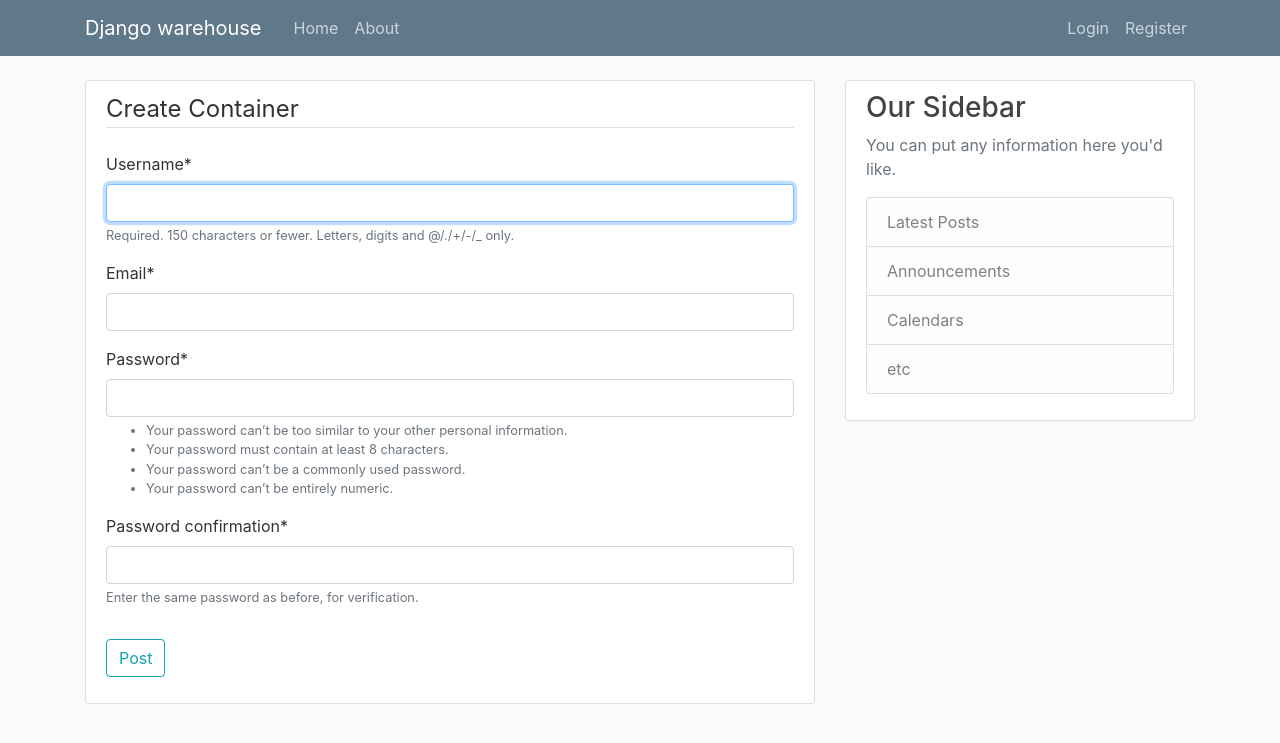
After one commit to vandlol/stenchef, a Django app: template stenchef/warehouse/templates/warehouse/container_create.html in a window 1280 px wide. The commit adds this page. Shown: the top 743 px of the page. Run offline with Django 3.2, Linux system fonts and the light colour scheme; the template is opened without the code that fills it: values that come from a table or form of the project are taken from there, others are empty; some libraries are stand-ins or nearby versions.

Commit message:
added forms to create container and containertype

```diff
--- a/requirements.txt
+++ b/requirements.txt
@@ -1,5 +1,6 @@
 django-crispy-forms==1.9.2
 django-currentuser==0.5.1
+django-easy-select2==1.5.7
 django-extensions==3.0.5
 django-organizations==1.1.2
 Django==3.0.5
--- a/stenchef/stenchef/settings.py
+++ b/stenchef/stenchef/settings.py
@@ -44,6 +44,7 @@ INSTALLED_APPS = [
     "meta.apps.MetaConfig",
     "user.apps.UserConfig",
     "crispy_forms",
+    "easy_select2",
 ]
 
 MIDDLEWARE = [
--- a/stenchef/warehouse/templates/warehouse/base.html
+++ b/stenchef/warehouse/templates/warehouse/base.html
@@ -11,7 +11,6 @@
     <!-- Bootstrap CSS -->
     <link rel="stylesheet" href="https://stackpath.bootstrapcdn.com/bootstrap/4.5.2/css/bootstrap.min.css"
         integrity="sha384-JcKb8q3iqJ61gNV9KGb8thSsNjpSL0n8PARn9HuZOnIxN0hoP+VmmDGMN5t9UJ0Z" crossorigin="anonymous">
-
     <link rel="stylesheet" type="text/css" href="{% static 'warehouse/main.css' %}">
 
     {% if title %}
@@ -19,6 +18,7 @@
     {% else %}
     <title>Django warehouse</title>
     {% endif %}
+
 </head>
 
 <body>
--- /dev/null
+++ b/stenchef/warehouse/templates/warehouse/container_create.html
@@ -0,0 +1,16 @@
+{% extends "warehouse/base.html" %}
+{% load crispy_forms_tags %}
+{% block content %}
+    <div class="content-section">
+        <form method="POST">
+            {% csrf_token %}
+            <fieldset class="form-group">
+                <legend class="border-bottom mb-4">Create Container</legend>
+                {{ form|crispy }}
+            </fieldset>
+            <div class="form-group">
+                <button class="btn btn-outline-info" type="submit">Post</button>
+            </div>
+        </form>
+    </div>
+{% endblock content %}
--- a/stenchef/warehouse/urls.py
+++ b/stenchef/warehouse/urls.py
@@ -3,6 +3,13 @@ from django.shortcuts import redirect
 from . import views
 
 app_name = "warehouse"
+
+containers = [
+    path("create/", views.ContainerCreateView.as_view(), name="ccreate",),
+    # path("delete/", views.ContainerDeleteView, name="cdelete",),
+    path("type/create/", views.ContainerTypeCreateView.as_view(), name="ctcreate",),
+    # path("type/delete/", views.ContainerTypeDeleteView, name="ctdelete",),
+]
 
 urlpatterns = [
     path("", lambda request: redirect("w/", permanent=True)),
@@ -13,6 +20,7 @@ urlpatterns = [
             [
                 path("", views.HomePageView.as_view(), name="home"),
                 path("about/", views.AboutPageView.as_view(), name="about"),
+                path("container/", include(containers)),
             ]
         ),
     ),
```
Also changed, not shown: stenchef/warehouse/forms.py (added, +11 -0 lines), stenchef/warehouse/models.py (+7 -9 lines), stenchef/warehouse/views.py (+17 -3 lines).
